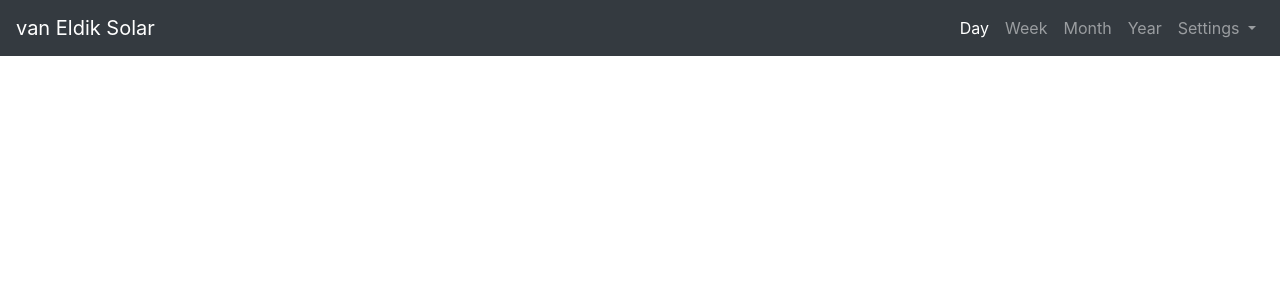
After one commit to CarbonvanE/solar, a Django app: template app/templates/app/base/base_logged_in.html in a window 1280 px wide. The commit adds this page. Shown: the top 300 px of the page. Run offline with Django 3.2, Linux system fonts and the light colour scheme; the template is opened without the code that fills it, so the values that code supplies are empty; parts of the project's set-up code (start-up, migrations or seed data) failed here and were passed over; some libraries are stand-ins or nearby versions.

Commit message:
feat: Added a navigation bar for logged in users

```diff
--- /dev/null
+++ b/app/templates/app/base/base_logged_in.html
@@ -0,0 +1,42 @@
+{% extends "app/base/base.html" %}
+
+{% block title%}
+    van Eldik Solar
+{% endblock %}
+
+{% block body %}
+    <nav class="navbar navbar-expand-lg navbar-dark bg-dark">
+        <a class="navbar-brand" href="#">van Eldik Solar</a>
+        <button class="navbar-toggler" type="button" data-toggle="collapse" data-target="#navbarNavDropdown" aria-controls="navbarNavDropdown" aria-expanded="false" aria-label="Toggle navigation">
+            <span class="navbar-toggler-icon"></span>
+        </button>
+        <div class="collapse navbar-collapse">
+            <ul class="navbar-nav ml-auto">
+                <li class="nav-item active">
+                    <a class="nav-link" href="#">Day</a>
+                </li>
+                <li class="nav-item">
+                    <a class="nav-link" href="#">Week</a>
+                </li>
+                <li class="nav-item">
+                    <a class="nav-link" href="#">Month</a>
+                </li>
+                <li class="nav-item">
+                    <a class="nav-link" href="#">Year</a>
+                </li>
+                <li class="nav-item dropdown">
+                    <a class="nav-link dropdown-toggle" href="#" id="navbarDropdownMenuLink" data-toggle="dropdown" aria-haspopup="true" aria-expanded="false">
+                        Settings
+                    </a>
+                    <div class="dropdown-menu dropdown-menu-right" aria-labelledby="navbarDropdownMenuLink">
+                        <a class="dropdown-item" href="#">Settings</a>
+                        <a class="dropdown-item disabled" href="#">Get CSV files</a>
+                        <div class="dropdown-divider"></div>
+                        <a class="dropdown-item log-out-button" href="#">Log out</a>
+                    </div>
+                </li>
+            </ul>
+        </div>
+    </nav>
+    {% block main %}{% endblock %}
+{% endblock %}
```
Also changed, not shown: app/templates/app/index.html (+2 -6 lines).
